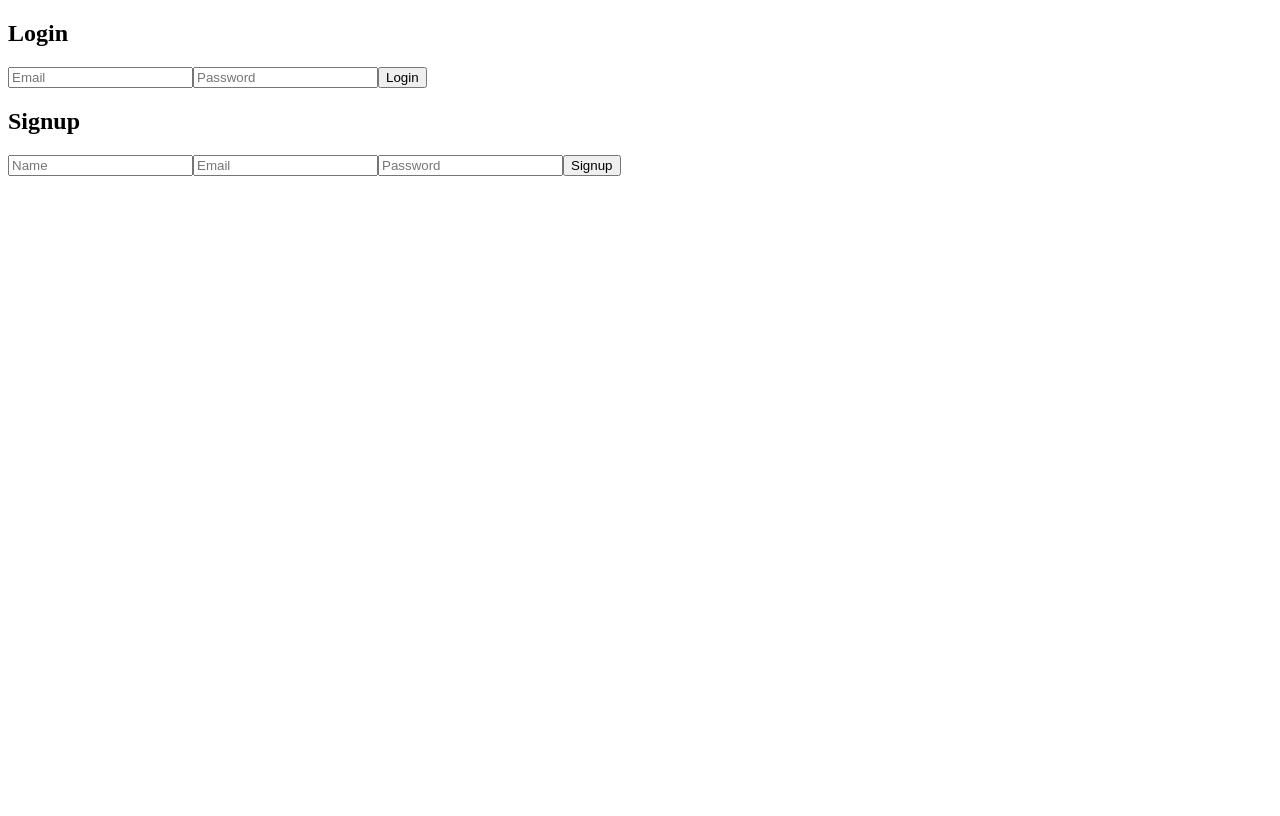
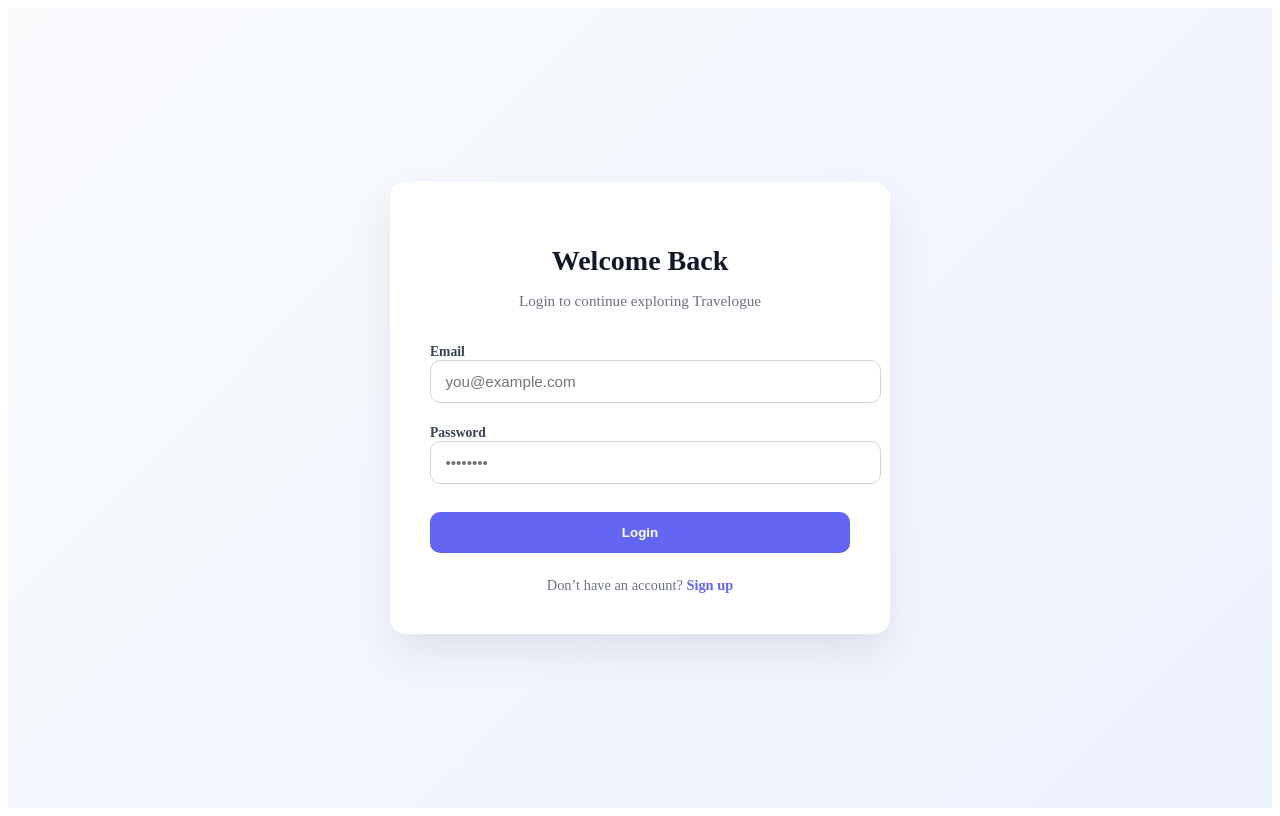
Before and after one commit to V-Sharanya/Travelogue, a React app in the folder frontend/: page / in a window 1280 px wide. Built offline with nearby package versions, Linux system fonts and the light colour scheme; the HTML template or start-up script is replaced by a standard one.

Commit message:
The ui of login and signup are ready now

```diff
--- a/frontend/src/App.jsx
+++ b/frontend/src/App.jsx
@@ -1,3 +1,4 @@
+import { useState } from "react";
 import { AuthProvider } from "./auth/AuthContext";
 import { useAuth } from "./auth/useAuth";
 
@@ -6,12 +7,21 @@ import Signup from "./auth/Signup";
 
 function Home() {
   const { user, logout } = useAuth();
+  const [showSignup, setShowSignup] = useState(false);
 
-  if (!user) return <Login />;
+  // Not logged in → show auth pages
+  if (!user) {
+    return showSignup ? (
+      <Signup onSwitch={() => setShowSignup(false)} />
+    ) : (
+      <Login onSwitch={() => setShowSignup(true)} />
+    );
+  }
 
+  // Logged in → show app
   return (
-    <div>
-      <h2>Welcome {user.name}</h2>
+    <div style={{ padding: "2rem" }}>
+      <h2>Welcome, {user.name}</h2>
       <button onClick={logout}>Logout</button>
     </div>
   );
@@ -21,7 +31,6 @@ export default function App() {
   return (
     <AuthProvider>
       <Home />
-      <Signup />
     </AuthProvider>
   );
 }
--- a/frontend/src/auth/Login.jsx
+++ b/frontend/src/auth/Login.jsx
@@ -1,13 +1,14 @@
 import { useState } from "react";
 import { useAuth } from "./useAuth";
+import "./Auth.css";
 
-
-export default function Login() {
+export default function Login({ onSwitch }) {
   const { login } = useAuth();
   const [email, setEmail] = useState("");
   const [password, setPassword] = useState("");
 
-  const submit = async () => {
+  const submit = async (e) => {
+    e.preventDefault();
     try {
       await login(email, password);
     } catch (err) {
@@ -17,11 +18,46 @@ export default function Login() {
   };
 
   return (
-    <div>
-      <h2>Login</h2>
-      <input placeholder="Email" onChange={e => setEmail(e.target.value)} />
-      <input type="password" placeholder="Password" onChange={e => setPassword(e.target.value)} />
-      <button onClick={submit}>Login</button>
+    <div className="auth-page">
+      <div className="auth-card">
+        <h2 className="auth-title">Welcome Back</h2>
+        <p className="auth-subtitle">
+          Login to continue exploring Travelogue
+        </p>
+
+        <form className="auth-form" onSubmit={submit}>
+          <div>
+            <label>Email</label>
+            <input
+              type="email"
+              placeholder="you@example.com"
+              value={email}
+              onChange={(e) => setEmail(e.target.value)}
+              required
+            />
+          </div>
+
+          <div>
+            <label>Password</label>
+            <input
+              type="password"
+              placeholder="••••••••"
+              value={password}
+              onChange={(e) => setPassword(e.target.value)}
+              required
+            />
+          </div>
+
+          <button className="auth-button" type="submit">
+            Login
+          </button>
+        </form>
+
+        <div className="auth-footer">
+          Don’t have an account?{" "}
+          <span onClick={onSwitch}>Sign up</span>
+        </div>
+      </div>
     </div>
   );
 }
--- a/frontend/src/auth/Signup.jsx
+++ b/frontend/src/auth/Signup.jsx
@@ -1,21 +1,84 @@
 import { useState } from "react";
 import API from "../api/api";
+import "./Auth.css";
 
-export default function Signup() {
-  const [form, setForm] = useState({ name: "", email: "", password: "" });
+export default function Signup({ onSwitch }) {
+  const [form, setForm] = useState({
+    name: "",
+    email: "",
+    password: "",
+  });
 
-  const submit = async () => {
-    await API.post("/users", form);
-    alert("Signup successful. Please login.");
+  const submit = async (e) => {
+    e.preventDefault();
+    try {
+      await API.post("/users", form);
+      alert("Signup successful. Please login.");
+      onSwitch(); // 🔑 switch back to login
+    } catch (err) {
+      console.error(err.response?.data);
+      alert("Signup failed");
+    }
   };
 
   return (
-    <div>
-      <h2>Signup</h2>
-      <input placeholder="Name" onChange={e => setForm({...form, name: e.target.value})} />
-      <input placeholder="Email" onChange={e => setForm({...form, email: e.target.value})} />
-      <input type="password" placeholder="Password" onChange={e => setForm({...form, password: e.target.value})} />
-      <button onClick={submit}>Signup</button>
+    <div className="auth-page">
+      <div className="auth-card">
+        <h2 className="auth-title">Create Account</h2>
+        <p className="auth-subtitle">
+          Join Travelogue and start discovering
+        </p>
+
+        <form className="auth-form" onSubmit={submit}>
+          <div>
+            <label>Name</label>
+            <input
+              type="text"
+              placeholder="Your Name"
+              value={form.name}
+              onChange={(e) =>
+                setForm({ ...form, name: e.target.value })
+              }
+              required
+            />
+          </div>
+
+          <div>
+            <label>Email</label>
+            <input
+              type="email"
+              placeholder="you@example.com"
+              value={form.email}
+              onChange={(e) =>
+                setForm({ ...form, email: e.target.value })
+              }
+              required
+            />
+          </div>
+
+          <div>
+            <label>Password</label>
+            <input
+              type="password"
+              placeholder="••••••••"
+              value={form.password}
+              onChange={(e) =>
+                setForm({ ...form, password: e.target.value })
+              }
+              required
+            />
+          </div>
+
+          <button className="auth-button" type="submit">
+            Sign Up
+          </button>
+        </form>
+
+        <div className="auth-footer">
+          Already have an account?{" "}
+          <span onClick={onSwitch}>Login</span>
+        </div>
+      </div>
     </div>
   );
 }
--- /dev/null
+++ b/frontend/src/auth/auth.css
@@ -0,0 +1,93 @@
+/* Auth.css */
+
+.auth-page {
+  min-height: 100vh;
+  display: flex;
+  align-items: center;
+  justify-content: center;
+  background: linear-gradient(135deg, #f8fafc, #eef2ff);
+}
+
+.auth-card {
+  width: 100%;
+  max-width: 420px;
+  background: #ffffff;
+  border-radius: 16px;
+  padding: 2.5rem;
+  box-shadow: 0 20px 40px rgba(0, 0, 0, 0.08);
+}
+
+.auth-title {
+  font-size: 1.75rem;
+  font-weight: 700;
+  color: #111827;
+  text-align: center;
+  margin-bottom: 0.5rem;
+}
+
+.auth-subtitle {
+  text-align: center;
+  font-size: 0.95rem;
+  color: #6b7280;
+  margin-bottom: 2rem;
+}
+
+.auth-form {
+  display: flex;
+  flex-direction: column;
+  gap: 1.25rem;
+}
+
+.auth-form label {
+  font-size: 0.85rem;
+  font-weight: 600;
+  color: #374151;
+}
+
+.auth-form input {
+  width: 100%;
+  padding: 0.75rem 0.9rem;
+  border-radius: 10px;
+  border: 1px solid #d1d5db;
+  font-size: 0.95rem;
+  outline: none;
+  transition: border 0.2s, box-shadow 0.2s;
+}
+
+.auth-form input:focus {
+  border-color: #6366f1;
+  box-shadow: 0 0 0 3px rgba(99, 102, 241, 0.15);
+}
+
+.auth-button {
+  margin-top: 0.5rem;
+  padding: 0.8rem;
+  background: #6366f1;
+  color: #ffffff;
+  font-weight: 600;
+  border: none;
+  border-radius: 10px;
+  cursor: pointer;
+  transition: background 0.2s, transform 0.1s;
+}
+
+.auth-button:hover {
+  background: #4f46e5;
+}
+
+.auth-button:active {
+  transform: scale(0.98);
+}
+
+.auth-footer {
+  margin-top: 1.5rem;
+  text-align: center;
+  font-size: 0.9rem;
+  color: #6b7280;
+}
+
+.auth-footer span {
+  color: #6366f1;
+  font-weight: 600;
+  cursor: pointer;
+}
```
